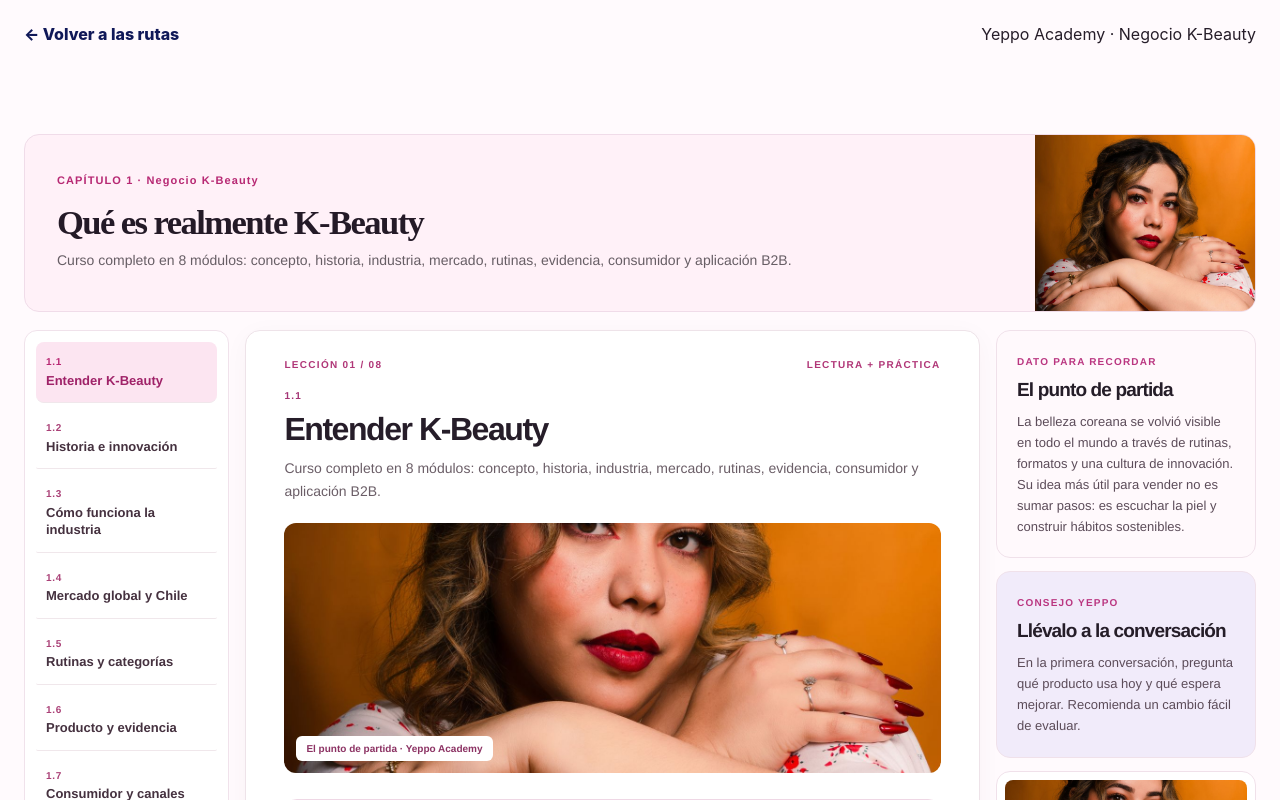
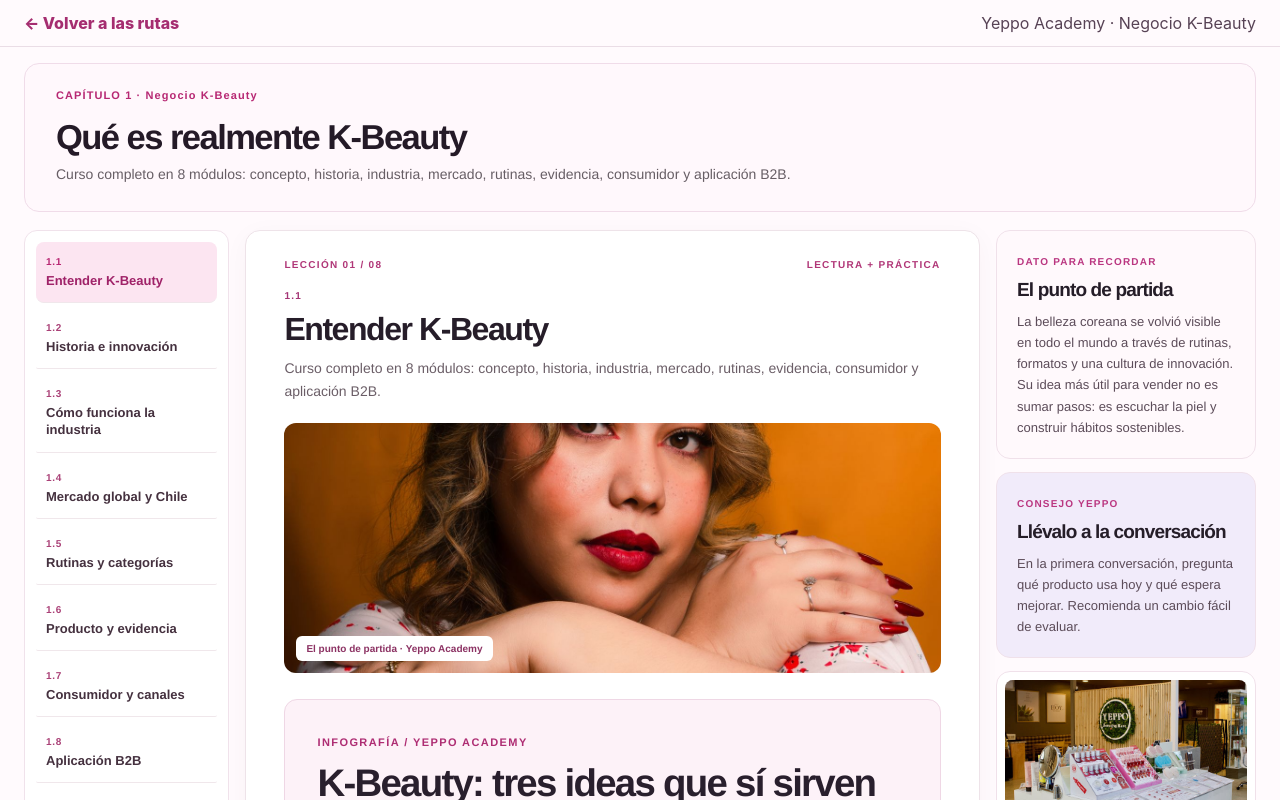
Before and after one commit to larreca/margenreal, a Next.js app in the folder yeppo-academy/: page /revision/c01 in a window 1280 px wide. Shown: the top 800 px of the page. Built offline with nearby package versions, Linux system fonts and the light colour scheme; no server answers; the database is empty.

Commit message:
Polish published chapter layout and sticky navigation

```diff
--- a/yeppo-academy/app/globals.css
+++ b/yeppo-academy/app/globals.css
@@ -227,3 +227,13 @@ body:has(.editorial-home),body:has(.editorial-reader){background:#fffafd;color:#
  .editorial-infographic{margin:0 8px 55px}
 }
 @media(max-width:380px){.editorial-routes-grid{grid-template-columns:1fr}.editorial-route{min-height:0}}
+
+/* Ajustes verificados en el sitio publicado. */
+.ya-reader.ya-reader-top{position:sticky;top:0;z-index:110;max-width:none;background:rgba(255,250,253,.97);backdrop-filter:blur(14px);border-bottom:1px solid #eadde6;padding:13px max(24px,calc((100vw - 1430px)/2));margin:0 0 8px;color:#574255}
+.ya-reader.ya-reader-top a{color:#a52d70}
+.editorial-reader .course-cover{min-height:0;padding:21px 31px;background:#fff8fc}
+.editorial-reader .course-cover-copy h2{font-family:"Avenir Next",Avenir,"Helvetica Neue",Arial,sans-serif;font-weight:900}
+.editorial-reader .course-cover-copy p{max-width:960px}
+@media(min-width:1101px){.editorial-reader .ya-module-tabs,.editorial-context{top:68px;max-height:calc(100vh - 80px)}}
+@media(max-width:900px){.editorial-reader .ya-module-tabs{top:55px}}
+@media(max-width:650px){.ya-reader.ya-reader-top{padding:11px 13px;font-size:11px;gap:10px}.ya-reader.ya-reader-top span{text-align:right}.editorial-reader .course-cover{padding:0}.editorial-reader .course-cover-copy{padding:20px}.editorial-reader .ya-module-tabs{top:49px}}
--- a/yeppo-academy/components/ChapterReader.js
+++ b/yeppo-academy/components/ChapterReader.js
@@ -127,7 +127,6 @@ export default function ChapterReader({chapter,initialPercent=0,initialPassed=fa
 
  return <div className="ya-reader editorial-reader"><div className="coursebook ya-course-shell">
   <div className="course-cover">
-   <div className={"editorial-cover-photo"+(feature.product?" editorial-product-photo":"")}><img src={editorialImage(chapter.id)} alt={feature.alt}/></div>
    <div className="course-cover-copy">
     <span className="course-label">CAPÍTULO {chapter.n} · {chapter.schoolName}</span>
     <h2>{chapter.title}</h2>
@@ -164,7 +163,7 @@ export default function ChapterReader({chapter,initialPercent=0,initialPassed=fa
   <aside className="editorial-context" aria-label="Contexto y consejos del capítulo">
    <div className="editorial-context-card editorial-context-story"><small>DATO PARA RECORDAR</small><h3>{feature.eyebrow}</h3><p>{feature.story}</p>{feature.source&&<a href={feature.source} target="_blank" rel="noopener noreferrer">Consultar fuente ↗</a>}</div>
    <div className="editorial-context-card editorial-context-tip"><small>CONSEJO YEPPO</small><h3>Llévalo a la conversación</h3><p>{feature.tip}</p></div>
-   <div className="editorial-context-card editorial-context-photo"><img src={editorialImage(chapter.id)} alt={feature.alt}/><span>{feature.product?"PRODUCTO DEL CATÁLOGO YEPPO":"IMAGEN EDITORIAL DEL CAPÍTULO"}</span></div>
+   <div className="editorial-context-card editorial-context-photo"><img src={feature.product?editorialImage(chapter.id):"/assets/editorial/yeppo-store.jpg"} alt={feature.product?feature.alt:"Espacio y productos de Yeppo"}/><span>{feature.product?"PRODUCTO DEL CATÁLOGO YEPPO":"YEPPO · APLICACIÓN EN TIENDA"}</span></div>
   </aside>
   <nav className="ya-mobile-step" aria-label="Navegación del capítulo"><button disabled={index===0} onClick={()=>move(index-1)}>← Anterior</button><span>{index+1} de {modules.length}</span><button disabled={index===modules.length-1} onClick={()=>move(index+1)}>Siguiente →</button></nav>
  </div></div>
```
